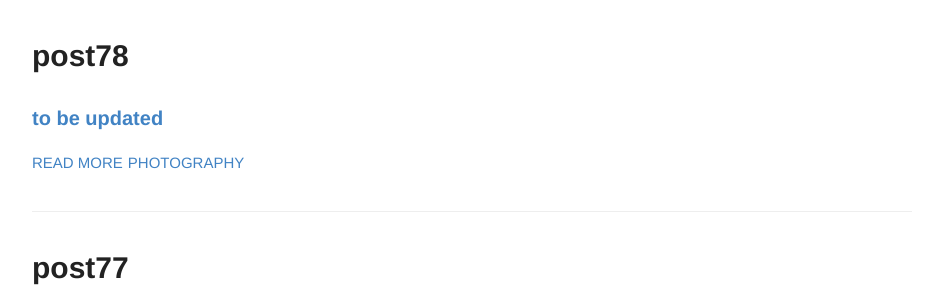
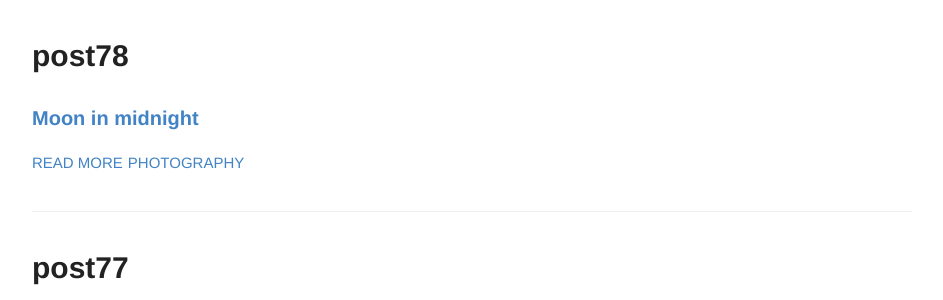
Before and after one commit to rsk/rsk.github.io, a Jekyll site: the page built from index.html, in a window 1280 px wide and 900 px high, scrolled down 11085 px. Shown: the part 153-453 px from the top of the window, without its empty margins (168-1111 px from the left). Built offline with Jekyll 4.4.1, drawn with Linux system fonts in a browser that asks for light colours.

Commit message:
Update 2020-6-06-post78.md

```diff
--- a/_posts/2020-6-06-post78.md
+++ b/_posts/2020-6-06-post78.md
@@ -2,7 +2,7 @@
 layout: post
 title: post78
 number: 78
-excerpt: to be updated
+excerpt: Moon in midnight
 tags:
   - photography
 
```
